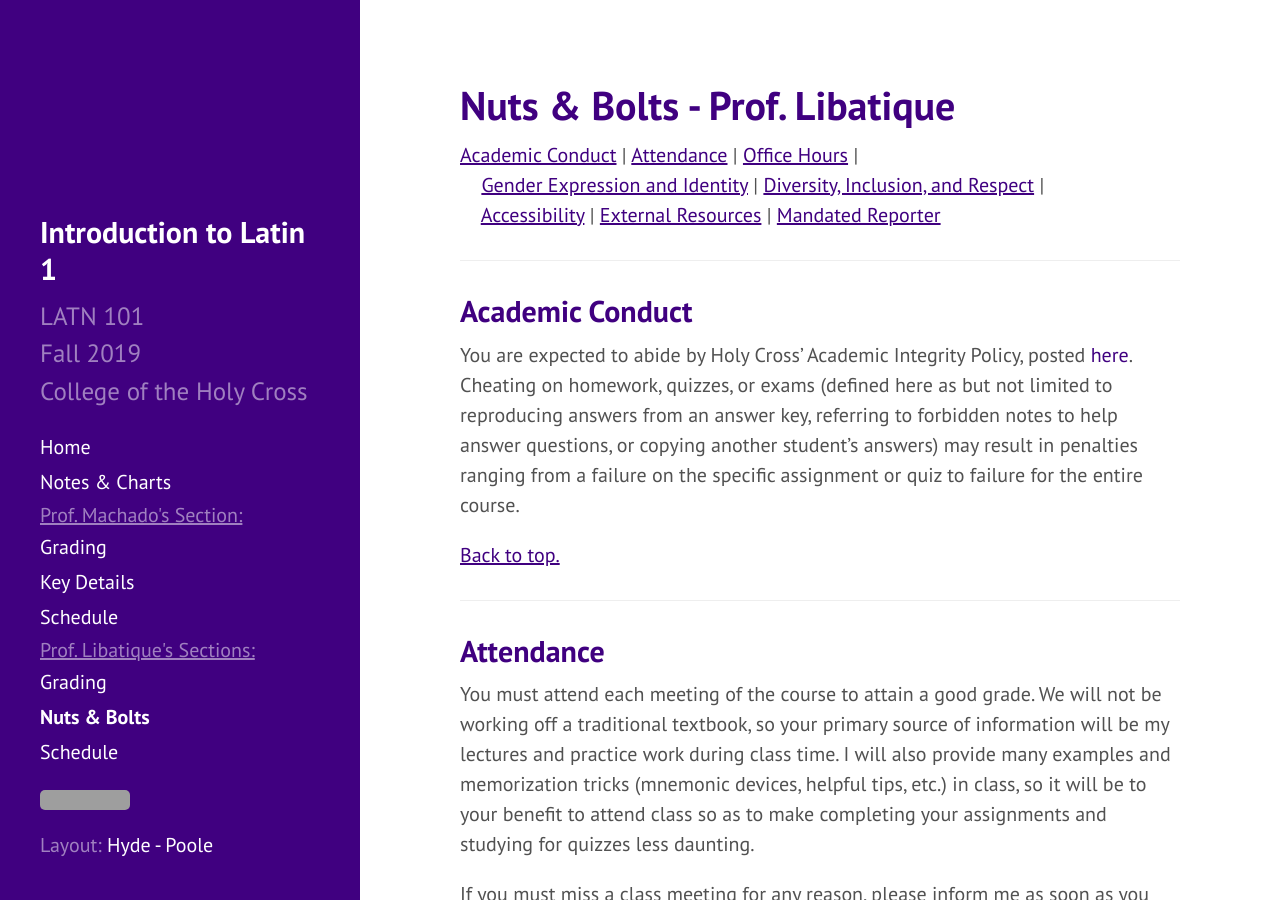
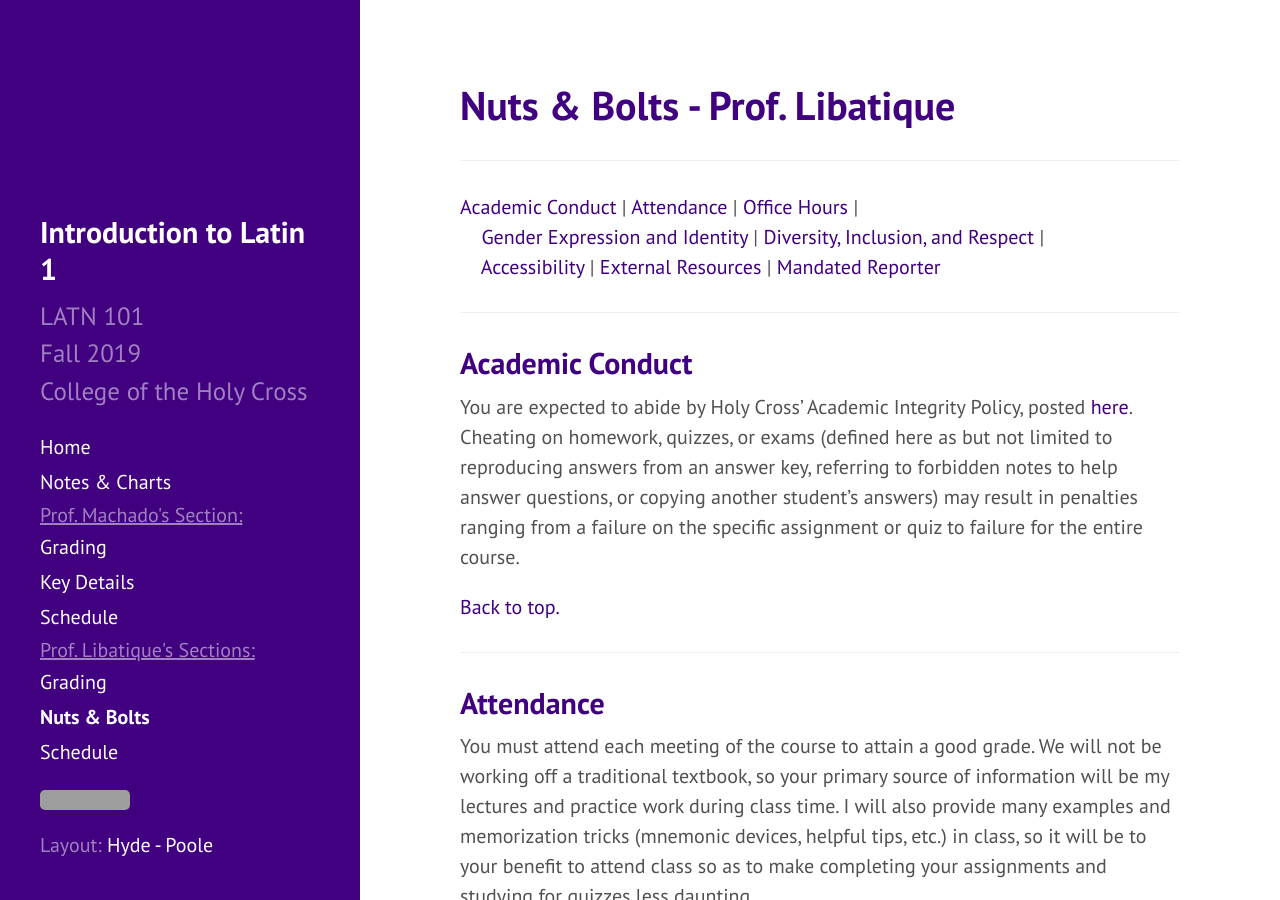
Before and after one commit to DLibatique/LATN102-S20, a Jekyll site: the page built from _pages/nuts-DL.md, in a window 1280 px wide and 900 px high. Built offline with Jekyll 4.4.1, drawn with Linux system fonts in a browser that asks for light colours; grey boxes are pictures that could not be loaded.

Commit message:
added navs, stripped html

```diff
--- a/_pages/nuts-DL.md
+++ b/_pages/nuts-DL.md
@@ -6,21 +6,22 @@
 permalink: nuts-DL
 ---
 
-<a name="top"></a>
-<a href="#ac" class="underline">Academic Conduct</a> \| <a href="#attendance" class="underline">Attendance</a> \| <a href="#oh" class="underline">Office Hours</a> \|
-&nbsp;&nbsp;&nbsp;&nbsp;<a href="#gender" class="underline">Gender Expression and Identity</a> \| <a href="#diversity" class="underline">Diversity, Inclusion, and Respect</a> \|
-&nbsp;&nbsp;&nbsp;&nbsp;<a href="#accessibility" class="underline">Accessibility</a> \| <a href="#external" class="underline">External Resources</a> \| <a href="#mr" class="underline">Mandated Reporter</a>
+***
+
+[Academic Conduct](#academic-conduct) \| [Attendance](#attendance) \| [Office Hours](#office-hours) \|
+&nbsp;&nbsp;&nbsp;&nbsp;[Gender Expression and Identity](#gender-expression-and-identity) \| [Diversity, Inclusion, and Respect](#diversity-inclusion-and-respect) \|
+&nbsp;&nbsp;&nbsp;&nbsp;[Accessibility](#accessibility) \| [External Resources](#external-resources) \| [Mandated Reporter](#mandated-reporter)
 
 ***
 
-## <a name="ac">Academic Conduct</a>
+## Academic Conduct
 You are expected to abide by Holy Cross’ Academic Integrity Policy, posted [here](https://hccatalog.holycross.edu/requirements-policies/academic-policies/#academicintegritytext). Cheating on homework, quizzes, or exams (defined here as but not limited to reproducing answers from an answer key, referring to forbidden notes to help answer questions, or copying another student’s answers) may result in penalties ranging from a failure on the specific assignment or quiz to failure for the entire course.
 
-<a href="#top" class="underline">Back to top.</a>
+[Back to top.](#top)
 
 ***
 
-## <a name="attendance">Attendance</a>
+## Attendance
 You must attend each meeting of the course to attain a good grade. We will not be working off a traditional textbook, so your primary source of information will be my lectures and practice work during class time. I will also provide many examples and memorization tricks (mnemonic devices, helpful tips, etc.) in class, so it will be to your benefit to attend class so as to make completing your assignments and studying for quizzes less daunting.
 
 If you must miss a class meeting for any reason, please inform me as soon as you know of the absence via e-mail **before the class meeting begins**, and we will correspond accordingly. If you notify me before class begins, the absence is considered **excused**. The reasons for an excused absence can range from illness to family emergency to mental health or anything else; you do not need to specify it to me. All I ask is that you notify me via e-mail before the class begins.
@@ -31,50 +32,50 @@
 
 Any absence without a notifying e-mail before class may be excused after the fact for compelling and verifiable reasons (including but not limited to extended illness, a death or medical emergency in the family, a wedding in the immediate family, and participation in a college-sponsored athletic event) falls under Holy Cross' Excused Absence Policy and requires a note from your Class Dean. See the full Excused Absence Policy [here](https://hccatalog.holycross.edu/requirements-policies/academic-policies/#coursepoliciestext).
 
-<a href="#top" class="underline">Back to top.</a>
+[Back to top.](#top)
 
 ***
 
-## <a name="oh">Office Hours</a>
+## Office Hours
 Office hours are an opportunity for you to meet with me outside of class to discuss anything you’d like: questions about grammar and syntax, clarifications about lectures or assignments, even simply shooting the breeze. My office hours are times that I am sure to be in my office, unless you’re notified otherwise, so I highly encourage you to take advantage of them! I’m also happy to make appointments outside of my regular office hours if they conflict with your availability; simply shoot me an e-mail with what times and dates work for you.
 
-<a href="#top" class="underline">Back to top.</a>
+[Back to top.](#top)
 
 ***
 
-## <a name="gender">Gender Expression and Identity</a>
+## Gender Expression and Identity
 I (Prof. Libatique) am a cisgender man and use he/him/his pronouns. Your first assignment will be to fill out a Google Form to let me know what your preferred name is, what pronouns you use, and what you hope to learn from this class. My goal is to avoid dead-naming, as your preferred name may not match the legal name on my class roster.
 
-<a href="#top" class="underline">Back to top.</a>
+[Back to top.](#top)
 
 ***
 
-## <a name="diversity">Diversity, Inclusion, and Respect</a>
+## Diversity, Inclusion, and Respect
 Studying Latin at Holy Cross is one way to challenge a centuries-long tradition that reserved the study of the ancient world for a privileged elite. The challenge goes beyond simply welcoming students however they identify their race, ethnicity, gender identity and expression, sexual orientation, religious or spiritual tradition, or socioeconomic background. As we work to see the multicultural world of the ancient Mediterranean through the original thoughts and language of Latin speakers and writers, we reflect on and actively explore how this can help us recognize and respond to structures of power and privilege in our own lives.
 
 This work is especially important today, when historically false images of the ancient world are being invoked to support particular political viewpoints. Studying Latin helps us see through erroneous assertions about the “whiteness” of the ancient Mediterranean, and reject claims that the Greco-Roman world is the special province of any ethnic or political group.
 
-<a href="#top" class="underline">Back to top.</a>
+[Back to top.](#top)
 
 ***
 
-## <a name="accessibility">Accessibility</a>
+## Accessibility
 Any student who feels the need for accommodation based on the impact of a disability should contact the Office of Accessibility Services to discuss support services available. Once the office receives documentation supporting the request for accommodation, the student would meet privately with Accessibility Services to discuss reasonable and appropriate accommodations. Contact information for the Office of Disability Services can be found [here](https://www.holycross.edu/health-wellness-and-access/office-accessibility-services). You may also call 508-793-3693 or visit Hogan 215A.
 
 If you are already registered with Accessibility Services, please be sure to get your accommodation letters and deliver them to me in a timely fashion. Instructors need 4-5 days advance notice to be able to facilitate the process of receiving testing accommodations.
 
-<a href="#top" class="underline">Back to top.</a>
+[Back to top.](#top)
 
 ***
 
-## <a name="external">External Resources</a>
+## External Resources
 In addition to my e-mail and office hours, there are resources offered by the Classics department, including private tutoring and extra practice sessions, and other College resources, like [Academic Services and Learning Resources](https://www.holycross.edu/support-and-resources/academic-services-and-learning-resources), that can help with assignments or your progress through the course in general. Remember, there is no such thing as a stupid question.
 
-<a href="#top" class="underline">Back to top.</a>
+[Back to top.](#top)
 
 ***
 
-## <a name="mr">Mandated Reporter</a>
+## Mandated Reporter
 As an instructor, one of my responsibilities is to help create a safe learning environment on our campus.  I also have a mandatory reporting responsibility related to my role as your professor. It is my goal that you feel able to share information related to your life experiences in classroom discussions, in your written work, and in our one-on-one meetings. I will seek to keep information you share private to the greatest extent possible. However, any information that you disclose that addresses sexual misconduct or relates to a prior suicide attempt or an intention to attempt suicide requires my sharing that information with those on campus who are able to provide you with necessary resources.
 
 Following the College’s Sexual Misconduct Policy, I will share information about sexual misconduct with the College’s Office of Title IX Initiatives. If you would to talk to Title IX directly, they can be reached at 508-793-3336 or titleix [at] holycross.edu.  For more information, please visit [this website](https://www.holycross.edu/sexual-respect-and-title-ix). If you would like to discuss the matter confidentially, the following confidential resources are available to you: the Chaplains' Office, 508-793-2448; Counseling Center, 508-793-3363; Health Services, 508-793-2276.
@@ -83,6 +84,6 @@
 
 By the way, to test whether you’re reading the syllabus all the way through, please send me an e-mail with a photo of your favorite Roman monument in the e-mail body by 1pm on Wednesday, September 11, 2019, with the subject line “Caesar and Pompey were ARCH-enemies.” If you do so, you will receive one full quiz grade (an addition of 0.5% to your quiz average for the semester).
 
-<a href="#top" class="underline">Back to top.</a>
+[Back to top.](#top)
 
 ***
```
Also changed, not shown: _pages/grading-DL.md (+5 -0 lines), _pages/schedule-DL.md (+39 -0 lines).
